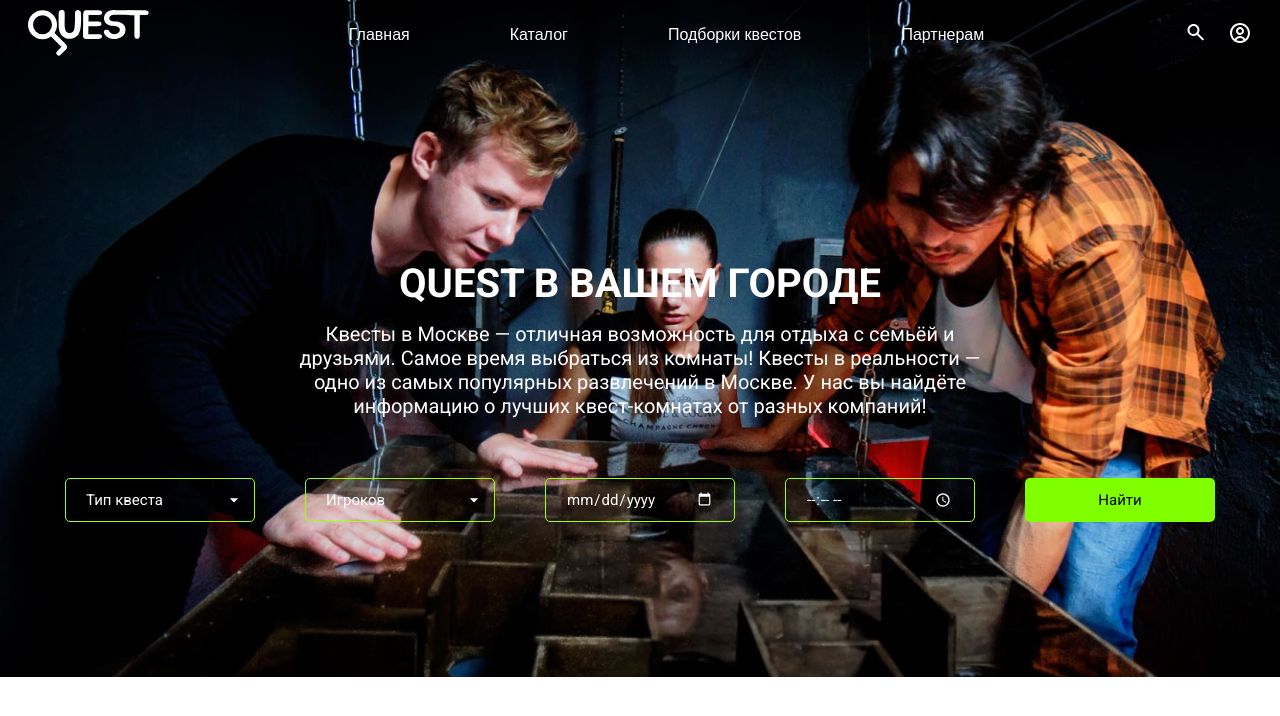
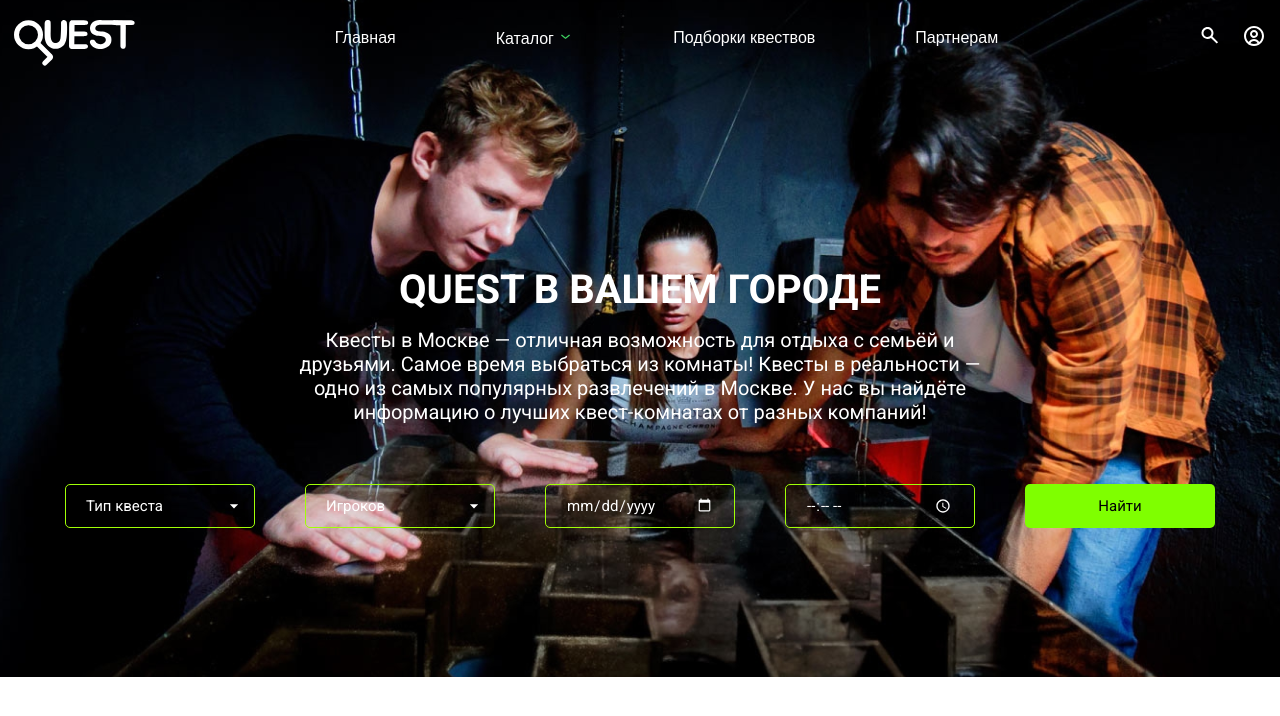
Before and after one commit to abdlkhdzhv/Quest, a React (Vite) app: page / in a window 1280 px wide. Shown: the top 716 px of the page. Built offline with nearby package versions, Linux system fonts and the light colour scheme; a web font is replaced by a local one.

Commit message:
настроил navbar

```diff
--- a/src/components/Nav/Nav.module.css
+++ b/src/components/Nav/Nav.module.css
@@ -5,13 +5,50 @@
     align-items: center;
 }
 
-.ulNav {
+.navigation {
     color: white;
     display: flex;
     gap: 100px;
+    align-items: center;
 }
 
 .wrapperAvtorize {
     display: flex;
     gap: 20px;
 }
+
+.spisok {
+    transform: rotate(180deg);
+}
+
+.spisok:hover {
+    transform: rotate(0deg);
+}
+
+.dropSel {
+    display: none;
+    position: relative;
+    cursor: pointer;
+}
+
+.selectNav:hover .dropSel {
+    display: block;
+    position: absolute;
+    transform: translate(0px, 0px);
+    background-color: none;
+    padding: 20px;
+    border-radius: 10px;
+    display: flex;
+    flex-direction: column;
+    gap: 10px;
+}
+
+.dropSel:hover {
+    display: block;
+}
+
+.imgNav {
+    display: flex;
+    align-items: center;
+    padding-top: 10px;
+}
--- a/src/components/Nav/Nav.tsx
+++ b/src/components/Nav/Nav.tsx
@@ -3,19 +3,26 @@ import quest from "../../assets/quest.svg";
 import style from "./Nav.module.css";
 import lupa from "../../assets/лупа.svg";
 import profile from "../../assets/профиль.svg";
+import image from "../../assets/spisok.svg"
 
 export const Nav = () => {
   return (
     <div className={style.wrapperNav}>
-      <div>
+      <div className={style.imgNav}>
         <img src={quest} alt="" />
       </div>
 
       <div>
-        <ul className={style.ulNav}>
+        <ul className={style.navigation}>
           <li>Главная</li>
-          <li>Каталог</li>
-          <li>Подборки квестов</li>
+          <li className={style.selectNav}>
+            Каталог <img src={image} alt="" className={style.spisok} />
+            <ul className={style.dropSel}>
+              <li>Выбор квестов</li>
+              <li>Квесты для компаний</li>
+            </ul>
+          </li>
+          <li>Подборки квествов</li>
           <li>Партнерам</li>
         </ul>
       </div>
```
Also changed, not shown: src/assets/spisok.svg (added).
